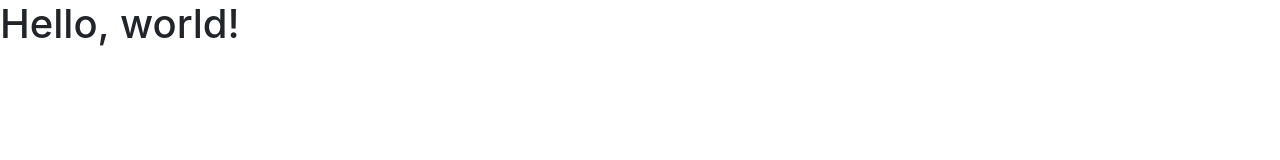
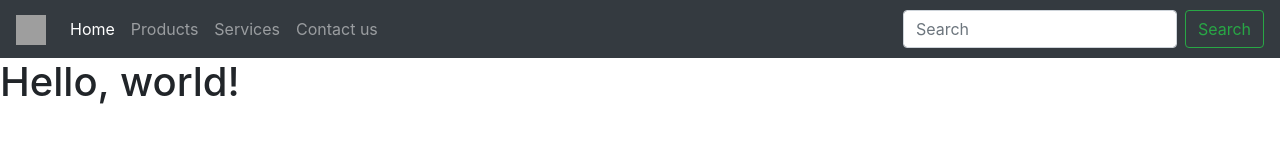
Before and after one commit to ArtemLazar/StudyBootstrap4, a plain HTML site: page index.html in a window 1280 px wide. Drawn offline with nearby package versions, Linux system fonts and the light colour scheme; grey boxes are pictures that could not be loaded.

Commit message:
navbar Added navbar with search

```diff
--- a/index.html
+++ b/index.html
@@ -1,22 +1,57 @@
 <!doctype html>
 <html lang="en">
-  <head>
+
+<head>
     <!-- Required meta tags -->
     <meta charset="utf-8">
     <meta name="viewport" content="width=device-width, initial-scale=1, shrink-to-fit=no">
 
     <!-- Bootstrap CSS -->
-    <link rel="stylesheet" href="https://stackpath.bootstrapcdn.com/bootstrap/4.1.0/css/bootstrap.min.css" integrity="sha384-9gVQ4dYFwwWSjIDZnLEWnxCjeSWFphJiwGPXr1jddIhOegiu1FwO5qRGvFXOdJZ4" crossorigin="anonymous">
+    <link rel="stylesheet" href="https://stackpath.bootstrapcdn.com/bootstrap/4.1.0/css/bootstrap.min.css" integrity="sha384-9gVQ4dYFwwWSjIDZnLEWnxCjeSWFphJiwGPXr1jddIhOegiu1FwO5qRGvFXOdJZ4"
+        crossorigin="anonymous">
 
     <title>Hello, world!</title>
-  </head>
-  <body>
+</head>
+
+<body>
+    <nav class="navbar navbar-expand-lg navbar-dark bg-dark sticky-top">
+        <a href="#" class="navbar-brand">
+            <img src="https://getbootstrap.com/assets/brand/bootstrap-solid.svg" width="30px" height="30px" alt="logo">
+        </a>
+        <button class="navbar-toggler" type="button" data-toggle="collapse" data-target="#navbarSupport" aria-controls="navbarSupport" aria-expanded="false" aria-label="Toggle navigation">
+            <span class="navbar-toggler-icon"></span>
+        </button>
+        <div class="collapse navbar-collapse" id="navbarSupport">
+            <ul class="navbar-nav mr-auto">
+                <li class="nav-item active">
+                    <a href="#" class="nav-link">Home</a>
+                </li>
+                <li class="nav-item">
+                    <a href="#" class="nav-link">Products</a>
+                </li>
+                <li class="nav-item">
+                    <a href="#" class="nav-link">Services</a>
+                </li>
+                <li class="nav-item">
+                    <a href="#" class="nav-link">Contact us</a>
+                </li>
+            </ul>
+            <form class="form-inline my-2 my-lg-0">
+                <input type="text" class="form-control mr-sm-2" placeholder="Search" aria-label="Search">
+                <button class="btn btn-outline-success my-2 my-sm-0">Search</button>
+            </form>
+        </div>
+    </nav>
     <h1>Hello, world!</h1>
 
     <!-- Optional JavaScript -->
     <!-- jQuery first, then Popper.js, then Bootstrap JS -->
-    <script src="https://code.jquery.com/jquery-3.3.1.slim.min.js" integrity="sha384-q8i/X+965DzO0rT7abK41JStQIAqVgRVzpbzo5smXKp4YfRvH+8abtTE1Pi6jizo" crossorigin="anonymous"></script>
-    <script src="https://cdnjs.cloudflare.com/ajax/libs/popper.js/1.14.0/umd/popper.min.js" integrity="sha384-cs/chFZiN24E4KMATLdqdvsezGxaGsi4hLGOzlXwp5UZB1LY//20VyM2taTB4QvJ" crossorigin="anonymous"></script>
-    <script src="https://stackpath.bootstrapcdn.com/bootstrap/4.1.0/js/bootstrap.min.js" integrity="sha384-uefMccjFJAIv6A+rW+L4AHf99KvxDjWSu1z9VI8SKNVmz4sk7buKt/6v9KI65qnm" crossorigin="anonymous"></script>
-  </body>
+    <script src="https://code.jquery.com/jquery-3.3.1.slim.min.js" integrity="sha384-q8i/X+965DzO0rT7abK41JStQIAqVgRVzpbzo5smXKp4YfRvH+8abtTE1Pi6jizo"
+        crossorigin="anonymous"></script>
+    <script src="https://cdnjs.cloudflare.com/ajax/libs/popper.js/1.14.0/umd/popper.min.js" integrity="sha384-cs/chFZiN24E4KMATLdqdvsezGxaGsi4hLGOzlXwp5UZB1LY//20VyM2taTB4QvJ"
+        crossorigin="anonymous"></script>
+    <script src="https://stackpath.bootstrapcdn.com/bootstrap/4.1.0/js/bootstrap.min.js" integrity="sha384-uefMccjFJAIv6A+rW+L4AHf99KvxDjWSu1z9VI8SKNVmz4sk7buKt/6v9KI65qnm"
+        crossorigin="anonymous"></script>
+</body>
+
 </html>
```
